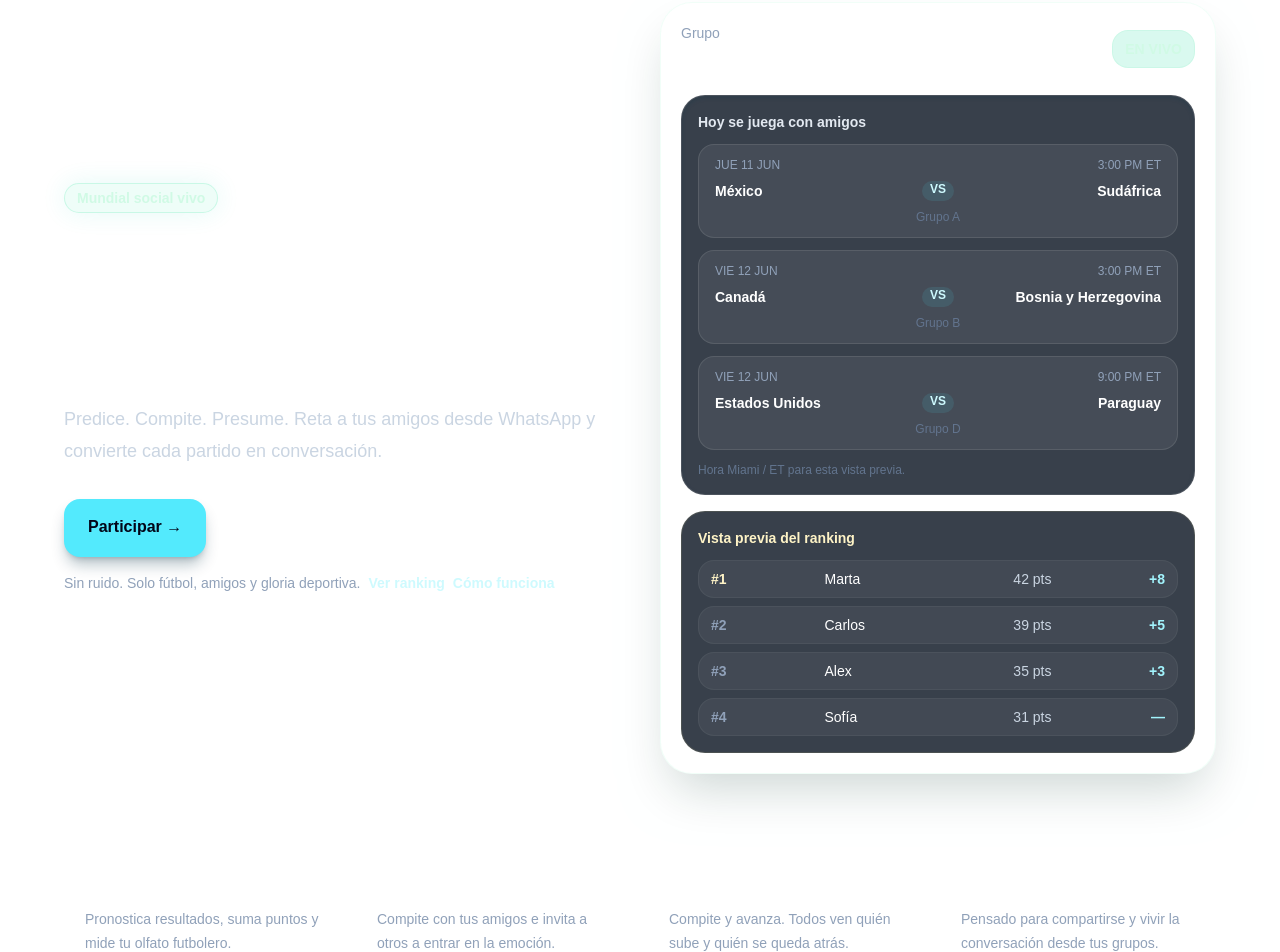
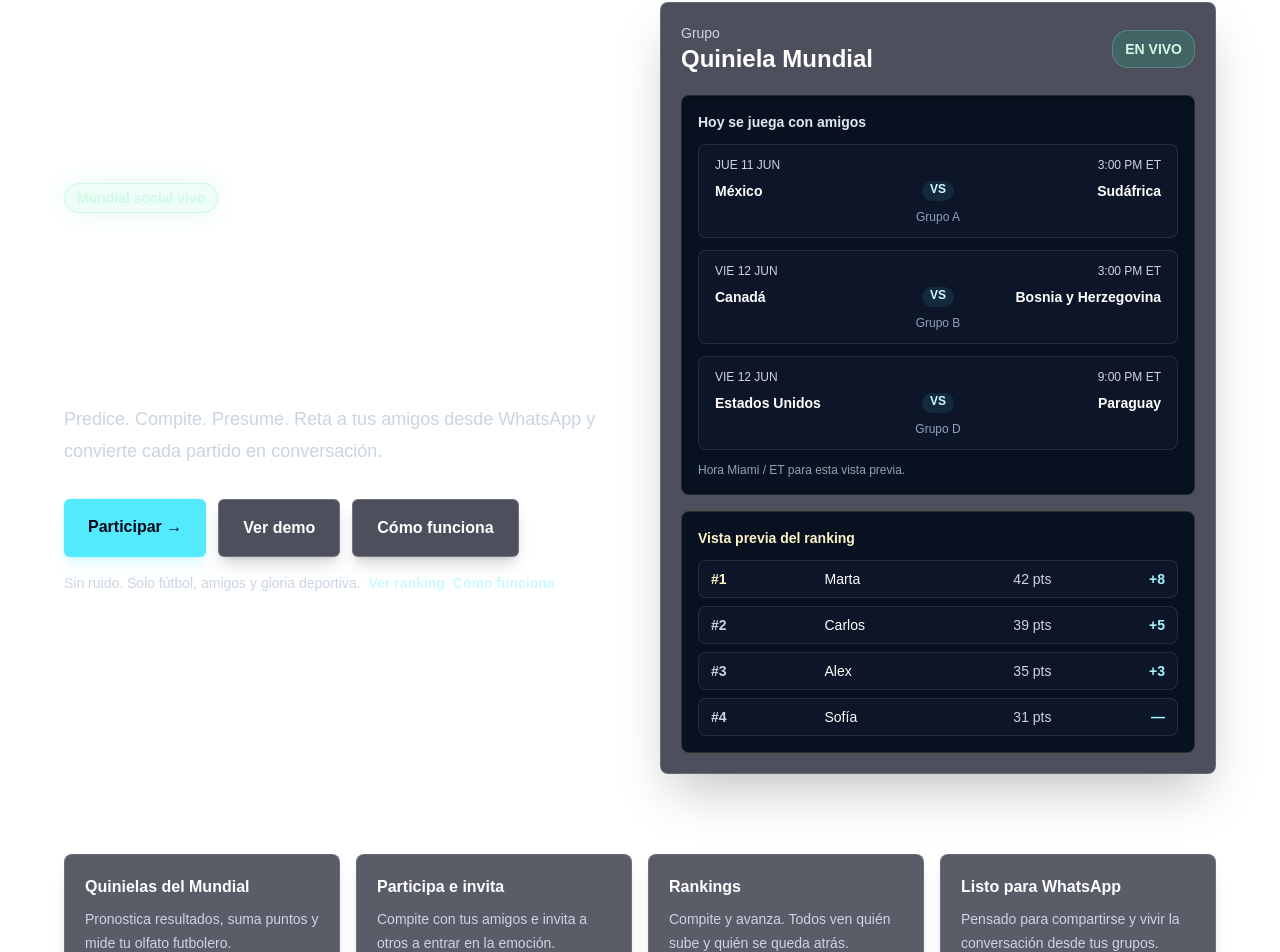
Before and after one commit to DFLghub/futbolweb-app, a Next.js app: page / in a window 1280 px wide. Shown: the part 180-1132 px from the top of the page. Built offline with nearby package versions, Linux system fonts and the light colour scheme.

Commit message:
Fix contrast and CTA visibility

```diff
--- a/app/page.tsx
+++ b/app/page.tsx
@@ -17,7 +17,7 @@ export default function Home() {
   ];
 
   return (
-    <main className="min-h-screen bg-[radial-gradient(circle_at_top_left,rgba(52,211,153,0.16),transparent_34%),radial-gradient(circle_at_82%_18%,rgba(251,191,36,0.12),transparent_30%),#07111f] text-white">
+    <main className="min-h-screen bg-[radial-gradient(circle_at_top_left,rgba(52,211,153,0.12),transparent_28%),radial-gradient(circle_at_82%_18%,rgba(251,191,36,0.09),transparent_24%),#07111f] text-white">
       <section className="px-5 py-8 md:px-10">
         <div className="mx-auto max-w-6xl">
           <header className="flex flex-col gap-4 sm:flex-row sm:items-center sm:justify-between">
@@ -40,18 +40,18 @@ export default function Home() {
               </p>
 
               <div className="mt-8 flex flex-col gap-3 sm:flex-row">
-                <Link className="rounded-2xl bg-cyan-300 px-6 py-4 text-center font-black text-slate-950 shadow-lg shadow-cyan-950/30 transition hover:bg-cyan-200" href="/today">
+                <Link className="rounded-md bg-cyan-300 px-6 py-4 text-center font-black text-slate-950 shadow-lg shadow-cyan-300/20 ring-1 ring-cyan-100/40 transition hover:bg-cyan-200 active:bg-cyan-100" href="/today">
                   Participar →
                 </Link>
-                <Link className="rounded-2xl border border-white/15 bg-white/5 px-6 py-4 text-center font-bold text-white transition hover:border-emerald-200/30 hover:bg-white/10" href="/today">
+                <Link className="rounded-md border border-white/20 bg-slate-950/70 px-6 py-4 text-center font-bold text-white shadow-lg shadow-black/15 transition hover:border-emerald-200/35 hover:bg-slate-900" href="/today">
                   Ver demo
                 </Link>
-                <Link className="rounded-2xl border border-white/15 bg-white/5 px-6 py-4 text-center font-bold text-white transition hover:border-amber-200/30 hover:bg-white/10" href="/rules">
+                <Link className="rounded-md border border-white/20 bg-slate-950/70 px-6 py-4 text-center font-bold text-white shadow-lg shadow-black/15 transition hover:border-amber-200/35 hover:bg-slate-900" href="/rules">
                   Cómo funciona
                 </Link>
               </div>
 
-              <p className="mt-4 text-sm text-slate-400">
+              <p className="mt-4 text-sm text-slate-300">
                 Sin ruido. Solo fútbol, amigos y gloria deportiva.
                 <Link className="ml-2 font-semibold text-cyan-100 hover:text-white" href="/ranking">
                   Ver ranking
@@ -62,10 +62,10 @@ export default function Home() {
               </p>
             </div>
 
-            <div id="demo" className="rounded-[2rem] border border-emerald-200/15 bg-white/10 p-5 shadow-2xl shadow-emerald-950/20">
+            <div id="demo" className="rounded-lg border border-emerald-200/20 bg-slate-950/70 p-5 shadow-2xl shadow-black/25">
               <div className="mb-5 flex items-center justify-between">
                 <div>
-                  <p className="text-sm text-slate-400">Grupo</p>
+                  <p className="text-sm text-slate-300">Grupo</p>
                   <h2 className="text-2xl font-black">Quiniela Mundial</h2>
                 </div>
                 <div className="rounded-2xl border border-emerald-200/25 bg-emerald-400/15 px-3 py-2 text-sm font-black text-emerald-100">
@@ -73,12 +73,12 @@ export default function Home() {
                 </div>
               </div>
 
-              <div className="rounded-3xl border border-white/10 bg-[#07111f]/80 p-4 shadow-inner shadow-cyan-950/20">
+              <div className="rounded-lg border border-white/10 bg-[#07111f] p-4 shadow-inner shadow-black/25">
                 <p className="mb-3 text-sm font-semibold text-slate-200">Hoy se juega con amigos</p>
                 <div className="space-y-3">
                   {matches.map((m, i) => (
-                    <div key={i} className="rounded-2xl border border-white/10 bg-white/[0.065] px-4 py-3 text-sm">
-                      <div className="mb-2 flex justify-between text-xs text-slate-400">
+                    <div key={i} className="rounded-lg border border-white/10 bg-slate-900/80 px-4 py-3 text-sm">
+                      <div className="mb-2 flex justify-between text-xs text-slate-300">
                         <span>{m[0]}</span>
                         <span>{m[3]}</span>
                       </div>
@@ -87,19 +87,19 @@ export default function Home() {
                         <span className="rounded-full bg-cyan-300/10 px-2 text-xs font-black text-cyan-100">VS</span>
                         <span className="text-right font-semibold">{m[2]}</span>
                       </div>
-                      <p className="mt-2 text-center text-xs text-slate-500">{m[4]}</p>
+                      <p className="mt-2 text-center text-xs text-slate-400">{m[4]}</p>
                     </div>
                   ))}
                 </div>
-                <p className="mt-3 text-xs text-slate-500">Hora Miami / ET para esta vista previa.</p>
+                <p className="mt-3 text-xs text-slate-400">Hora Miami / ET para esta vista previa.</p>
               </div>
 
-              <div className="mt-4 rounded-3xl border border-amber-200/10 bg-[#07111f]/80 p-4">
+              <div className="mt-4 rounded-lg border border-amber-200/15 bg-[#07111f] p-4">
                 <p className="mb-3 text-sm font-semibold text-amber-100">Vista previa del ranking</p>
                 <div className="space-y-2">
                   {ranking.map((row) => (
-                    <div key={row[0]} className="grid grid-cols-4 rounded-2xl border border-white/5 bg-white/5 px-3 py-2 text-sm">
-                      <span className={row[0] === "1" ? "font-black text-amber-100" : "font-bold text-slate-400"}>#{row[0]}</span>
+                    <div key={row[0]} className="grid grid-cols-4 rounded-lg border border-white/10 bg-slate-900/80 px-3 py-2 text-sm">
+                      <span className={row[0] === "1" ? "font-black text-amber-100" : "font-bold text-slate-300"}>#{row[0]}</span>
                       <span>{row[1]}</span>
                       <span className="text-right text-slate-300">{row[2]}</span>
                       <span className="text-right font-bold text-cyan-200">{row[3]}</span>
@@ -117,14 +117,14 @@ export default function Home() {
               ["Rankings", "Compite y avanza. Todos ven quién sube y quién se queda atrás."],
               ["Listo para WhatsApp", "Pensado para compartirse y vivir la conversación desde tus grupos."],
             ].map((item) => (
-              <div key={item[0]} className="rounded-3xl border border-white/10 bg-white/[0.055] p-5 transition hover:border-cyan-200/20 hover:bg-white/[0.075]">
+              <div key={item[0]} className="rounded-lg border border-white/10 bg-slate-950/65 p-5 shadow-lg shadow-black/10 transition hover:border-cyan-200/25 hover:bg-slate-900/90">
                 <h3 className="font-black">{item[0]}</h3>
-                <p className="mt-2 text-sm leading-6 text-slate-400">{item[1]}</p>
+                <p className="mt-2 text-sm leading-6 text-slate-300">{item[1]}</p>
               </div>
             ))}
           </section>
 
-          <section id="join" className="my-14 rounded-3xl border border-emerald-200/15 bg-gradient-to-br from-emerald-950/50 via-slate-900 to-amber-950/35 p-8">
+          <section id="join" className="my-14 rounded-lg border border-emerald-200/20 bg-gradient-to-br from-emerald-950/70 via-slate-950 to-amber-950/50 p-8 shadow-2xl shadow-black/20">
             <h2 className="text-3xl font-black">Elige marcador. Reta al grupo. Comparte por WhatsApp.</h2>
             <p className="mt-3 max-w-2xl text-slate-300">
               La primera versión mantiene la energía del fútbol sin encerrarse en un solo país.
@@ -132,7 +132,7 @@ export default function Home() {
             </p>
           </section>
 
-          <footer className="border-t border-white/10 py-8 text-center text-sm text-slate-500">
+          <footer className="border-t border-white/10 py-8 text-center text-sm text-slate-400">
             futbolweb.app — MVP social del Mundial · Powered by amOS
           </footer>
         </div>
--- a/app/ranking/page.tsx
+++ b/app/ranking/page.tsx
@@ -5,7 +5,7 @@ import { mockRankingParticipants } from "@/lib/mock-ranking-data";
 
 export default function RankingPage() {
   return (
-    <main className="min-h-screen bg-[radial-gradient(circle_at_18%_0%,rgba(251,191,36,0.14),transparent_30%),radial-gradient(circle_at_88%_10%,rgba(34,211,238,0.09),transparent_28%),#07111f] px-5 py-8 text-white md:px-10">
+    <main className="min-h-screen bg-[radial-gradient(circle_at_18%_0%,rgba(251,191,36,0.1),transparent_26%),radial-gradient(circle_at_88%_10%,rgba(34,211,238,0.08),transparent_24%),#07111f] px-5 py-8 text-white md:px-10">
       <div className="mx-auto max-w-6xl">
         <BrandHeader className="mb-4" />
         <SimpleNav />
--- a/app/today/page.tsx
+++ b/app/today/page.tsx
@@ -9,7 +9,7 @@ export default function TodayPage() {
   });
 
   return (
-    <main className="min-h-screen bg-[radial-gradient(circle_at_20%_0%,rgba(34,211,238,0.13),transparent_32%),radial-gradient(circle_at_88%_12%,rgba(251,191,36,0.1),transparent_28%),#07111f] px-5 py-6 text-white md:px-10 md:py-8">
+    <main className="min-h-screen bg-[radial-gradient(circle_at_20%_0%,rgba(34,211,238,0.1),transparent_28%),radial-gradient(circle_at_88%_12%,rgba(251,191,36,0.08),transparent_24%),#07111f] px-5 py-6 text-white md:px-10 md:py-8">
       <div className="mx-auto max-w-5xl">
         <BrandHeader className="mb-3" />
         <div className="mb-5 border-b border-white/10 pb-4">
@@ -27,7 +27,7 @@ export default function TodayPage() {
             <p className="mt-2 text-sm font-black text-cyan-100">
               Elige marcador. Reta al grupo. Comparte por WhatsApp.
             </p>
-            <p className="mt-1 max-w-2xl text-xs leading-5 text-slate-500">
+            <p className="mt-1 max-w-2xl text-xs leading-5 text-slate-300">
               Partidos reales cargados como subset inicial · pronósticos demo · hoy se juega con amigos.
             </p>
           </div>
```
Also changed, not shown: components/MatchCard.tsx (+9 -9 lines), components/RankingTable.tsx (+15 -15 lines).
